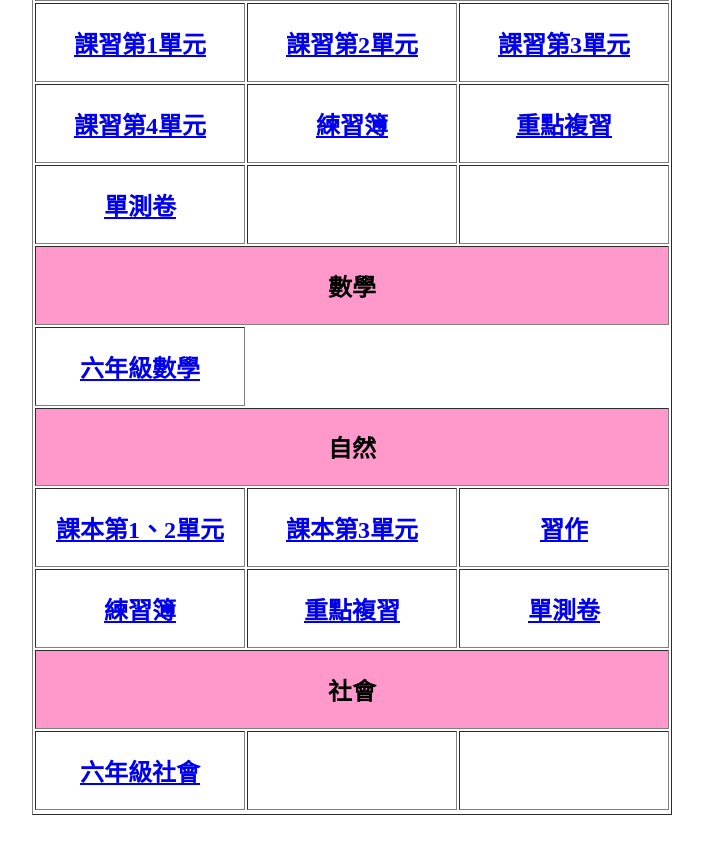
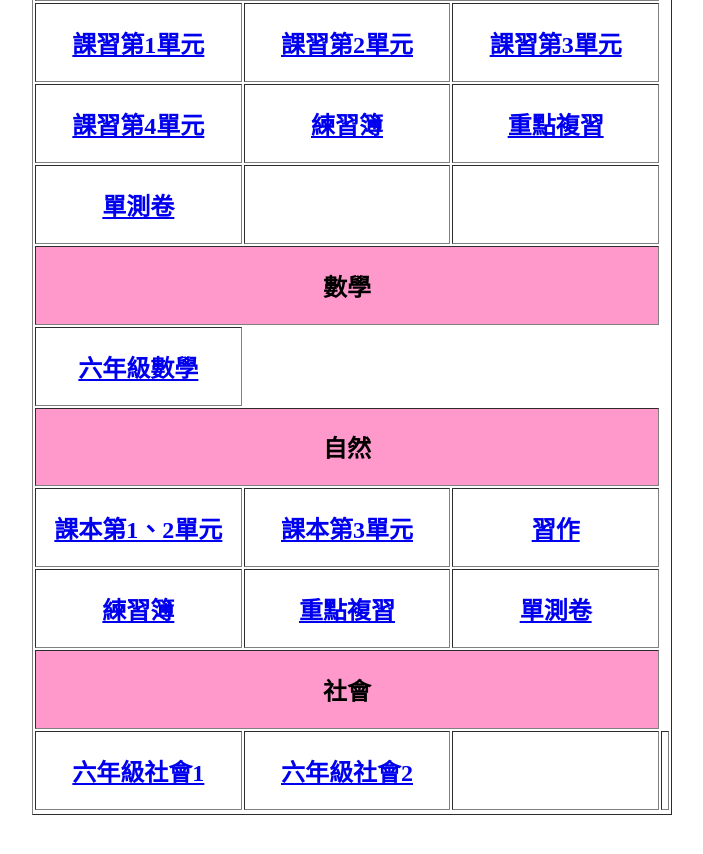
Before and after one commit to Ray1020-a/book.github.io, a plain HTML site: page book.html in a window 1280 px wide. Shown: the part 312-1166 px from the top of the page, without its empty margins (288-991 px from the left). Drawn offline with Linux system fonts and the light colour scheme.

Commit message:
Update book.html

```diff
--- a/book.html
+++ b/book.html
@@ -151,7 +151,10 @@ $('.navbar-toggle').removeClass('open');
 		</tr>
 		<tr>
 			<td style="text-align: center;">
-			<h2><a href="https://h5.hle.com.tw/books/edisc/1102/e/110E_SO_61B/PC/index.html" target="_blank" title="六年級藝文">六年級社會</a></h2>
+			<h2><a href="https://h5.hle.com.tw/books/edisc/1102/e/110E_SO_61B/PC/index.html" target="_blank" title="六年級社會">六年級社會1</a></h2>
+			</td>
+			<td style="text-align: center;">
+			<h2><a href="https://h5.hle.com.tw/books/edisc/1102/e/110E_SO_62B/PC/index.html" target="_blank" title="六年級社會">六年級社會2</a></h2>
 			</td>
 			<td style="text-align: center;">&nbsp;</td>
 			<td style="text-align: center;">&nbsp;</td>
```
